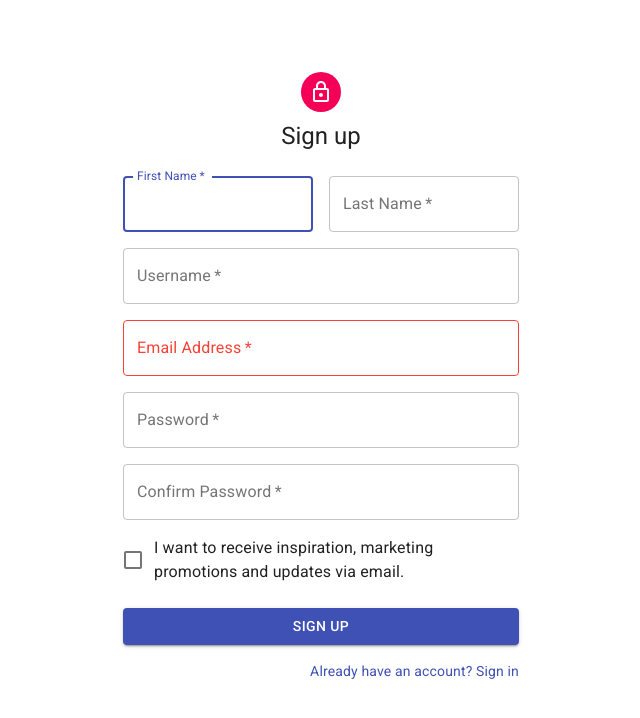
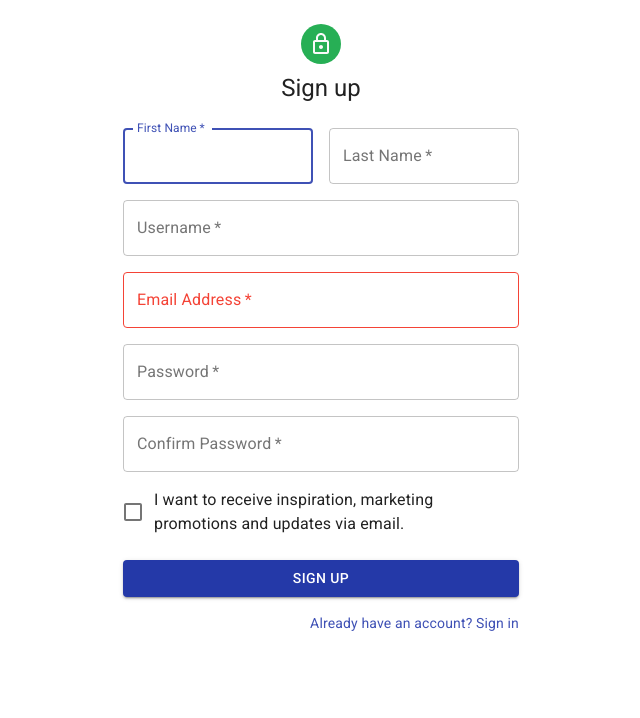
Before and after one commit to family-life-organizer/FLO-client, a React (Create React App) app: page / in a window 1280 px wide. Both pictures are taken after a click on the link "Don't have an account? Sign Up". Shown: the top 718 px of the page, without its empty margins (319-959 px from the left). Built offline with nearby package versions, Linux system fonts and the light colour scheme.

Commit message:
Refactoring design on signin/signup components.

```diff
--- a/src/components/login/SignIn.jsx
+++ b/src/components/login/SignIn.jsx
@@ -27,7 +27,7 @@ const useStyles = makeStyles(theme => ({
 	},
 	avatar    : {
 		margin          : theme.spacing(1),
-		backgroundColor : theme.palette.secondary.main,
+		backgroundColor : '#27AF55',
 	},
 	form      : {
 		width     : '100%', // Fix IE 11 issue.
@@ -85,7 +85,7 @@ function SignIn(props) {
 						onChange={e => setPassword(e.target.value)}
 					/>
 					<FormControlLabel control={<Checkbox value='remember' color='primary' />} label='Remember me' />
-					<Button type='submit' fullWidth variant='contained' color='primary' className={classes.submit}>
+					<Button type='submit' fullWidth variant='contained' style={{ color: '#FFFFFF', backgroundColor: '#2439A8' }} className={classes.submit}>
 						Sign In
 					</Button>
 					<Grid container>
--- a/src/components/login/SignUp.jsx
+++ b/src/components/login/SignUp.jsx
@@ -8,12 +8,11 @@ import FormControlLabel from '@material-ui/core/FormControlLabel';
 import Checkbox from '@material-ui/core/Checkbox';
 import Link from '@material-ui/core/Link';
 import Grid from '@material-ui/core/Grid';
-import Box from '@material-ui/core/Box';
 import LockOutlinedIcon from '@material-ui/icons/LockOutlined';
 import Typography from '@material-ui/core/Typography';
 import { makeStyles } from '@material-ui/core/styles';
 import Container from '@material-ui/core/Container';
-import purple from '@material-ui/core/colors/purple';
+import FormHelperText from '@material-ui/core/FormHelperText';
 
 const useStyles = makeStyles(theme => ({
 	'@global' : {
@@ -22,18 +21,19 @@ const useStyles = makeStyles(theme => ({
 		},
 	},
 	paper     : {
-		marginTop     : theme.spacing(8),
+		marginTop     : theme.spacing(2),
 		display       : 'flex',
 		flexDirection : 'column',
 		alignItems    : 'center',
 	},
 	avatar    : {
 		margin          : theme.spacing(1),
-		backgroundColor : theme.palette.secondary.main,
+		backgroundColor : '#27AF55',
 	},
 	form      : {
 		width     : '100%', // Fix IE 11 issue.
 		marginTop : theme.spacing(3),
+		marginBottom : theme.spacing(3),
 	},
 	submit    : {
 		margin : theme.spacing(3, 0, 2),
@@ -93,7 +93,7 @@ function SignUp(props) {
 								value={lastName}
 								onChange={e => setLastName(e.target.value)}
 							/>
-							{props.errors && props.errors.first_name && <span>{props.errors.first_name}</span>}
+							{props.errors && props.errors.first_name && <span style={{ backgroundColor: 'red' }}>{props.errors.first_name}</span>}
 						</Grid>
 						<Grid item xs={12}>
 							<TextField
@@ -165,7 +165,7 @@ function SignUp(props) {
 							/>
 						</Grid>
 					</Grid>
-					<Button type='submit' fullWidth variant='contained' color='primary' className={classes.submit}>
+					<Button type='submit' fullWidth variant='contained' style={{ color: '#FFFFFF', backgroundColor: '#2439A8' }} className={classes.submit}>
 						Sign Up
 					</Button>
 					<Grid container justify='flex-end'>
```
